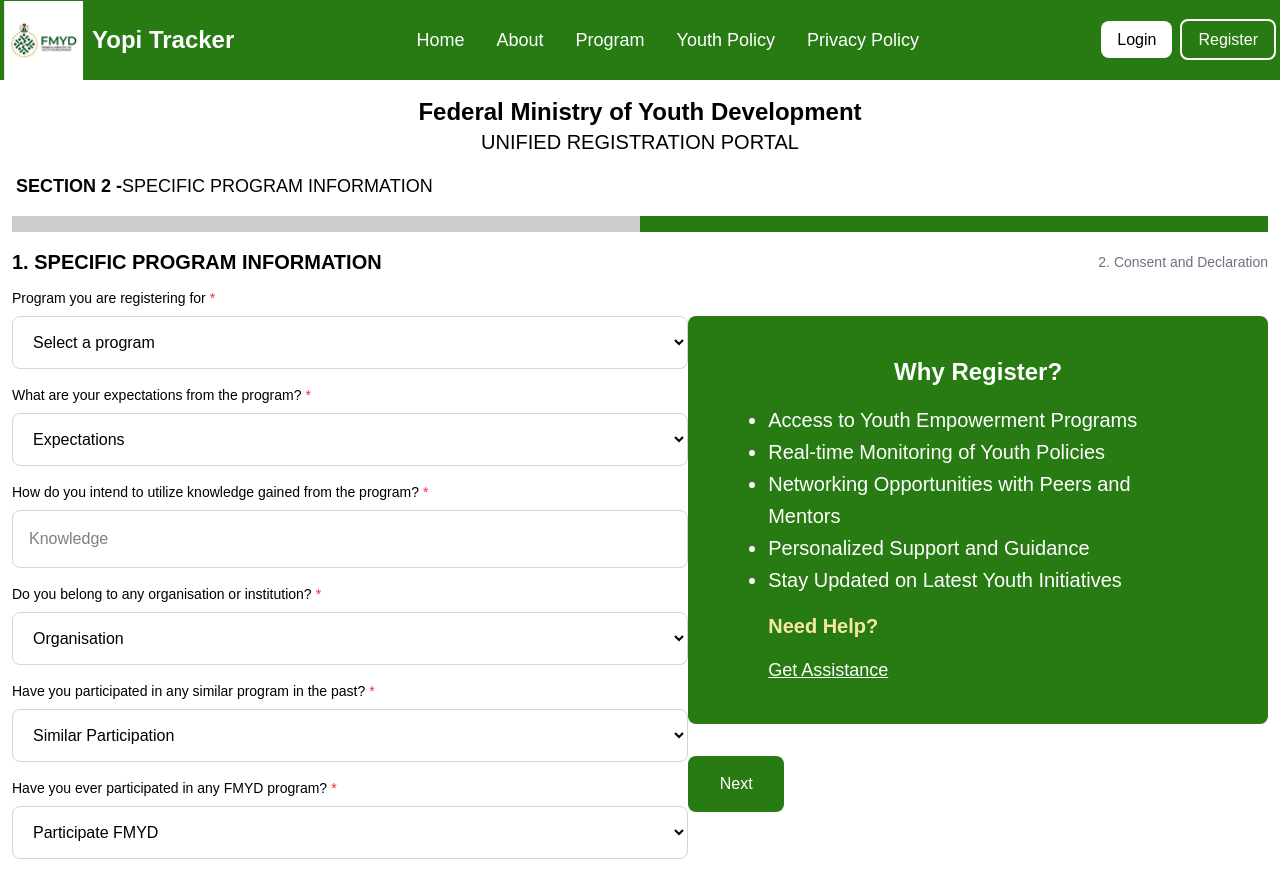
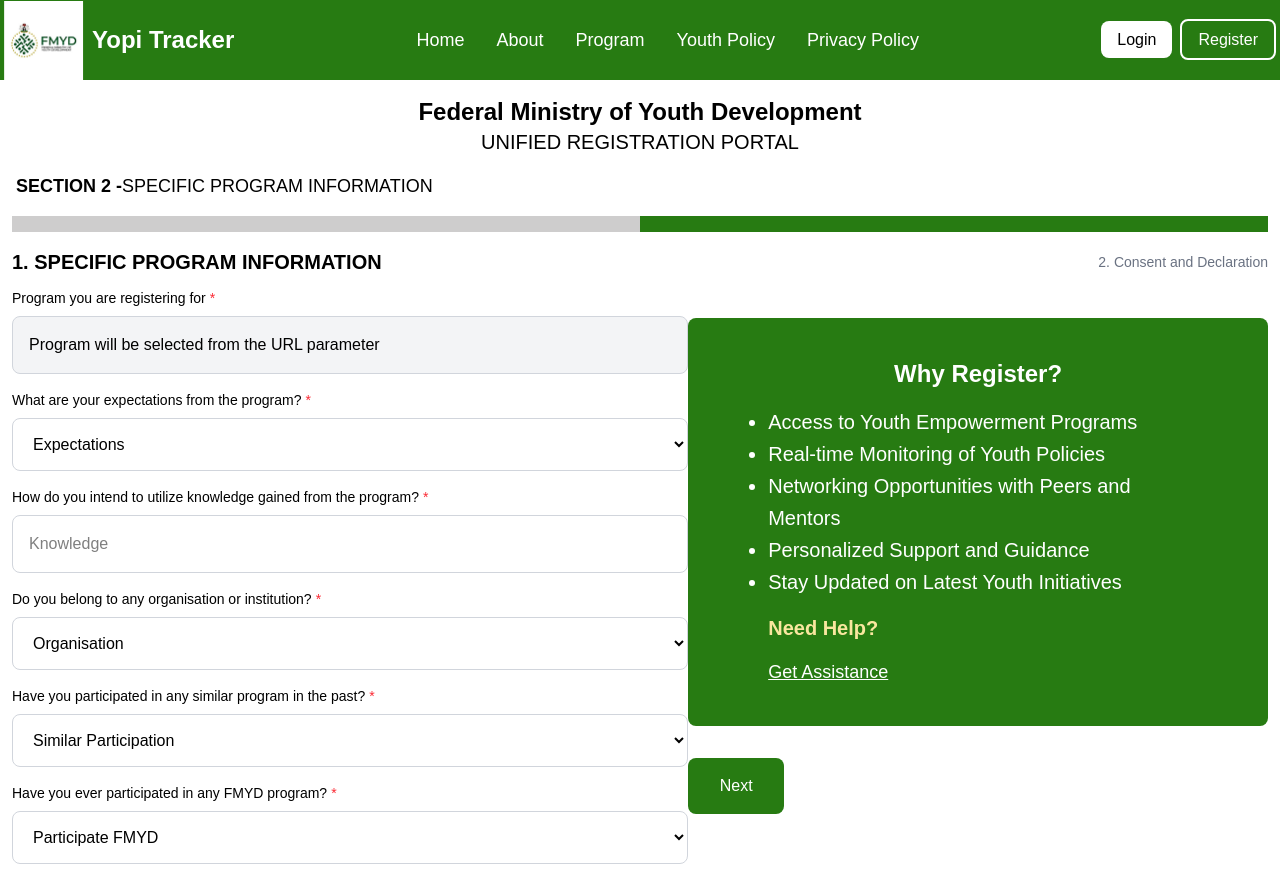
Before and after one commit to Blaziod/urep-frontend, a Next.js app: page /program_info in a window 1280 px wide. Built offline with nearby package versions, Linux system fonts and the light colour scheme.

Commit message:
fix: dropdown about program in register removed

```diff
--- a/src/app/program_info/page.tsx
+++ b/src/app/program_info/page.tsx
@@ -1,5 +1,5 @@
 'use client';
-import React, {useState} from 'react';
+import React, {useState, useMemo} from 'react';
 import Image from 'next/image';
 import Link from 'next/link';
 import {TextField} from "@/components";
@@ -29,12 +29,19 @@
     const [similarParticipation, setSimilarParticipation] = useState('');
     const [participateFMYD, setParticipateFMYD] = useState('');
 
-
     const programOptions = [
         { value: 'african_youth', label: 'African/National Youth Day 2025' },
         { value: 'bakeprenuer', label: 'Bakeprenuer Nigeria' },
         { value: 'national_youth', label: 'National Youth Policy Validation Workshop' },
+        { value: 'youth_migration', label: 'Youth Migration Awareness and Management Programme (YMAMP)' },
     ];
+
+    // Get the selected program name
+    const selectedProgramName = useMemo(() => {
+        if (!program) return '';
+        const selectedProgram = programOptions.find(option => option.value === program);
+        return selectedProgram ? selectedProgram.label : '';
+    }, [program]);
 
     const expectationOptions = [
         { value: 'yes', label: 'Yes' },
@@ -92,17 +99,16 @@
             </div>
             <div className={'flex flex-row items-center justify-evenly px-3'}>
                 <form onSubmit={handleSubmit} className={'w-[700px] gap-y-3.5'}>
-                    {/* Name field */}
-                    <TextField
-                        type="dropdown"
-                        label="Program you are registering for"
-                        placeholder="Select a program"
-                        value={program}
-                        onChange={setProgram}
-                        options={programOptions}
-                        required
-                        id="program"
-                    />
+                    {/* Program field - static display */}
+                    <div className="mb-4">
+                        <label htmlFor="program" className="block mb-2 text-sm mt-3 font-medium text-black">
+                            Program you are registering for
+                            <span className="text-red-500 ml-1">*</span>
+                        </label>
+                        <div className="w-full px-4 py-4 border border-gray-300 rounded-lg bg-gray-100">
+                            {selectedProgramName || "Program will be selected from the URL parameter"}
+                        </div>
+                    </div>
 
                     {/* Phone Nummber field */}
                     <TextField
--- a/src/app/register/page.tsx
+++ b/src/app/register/page.tsx
@@ -58,6 +58,7 @@
         { value: 'african_youth', label: 'African/National Youth Day 2025' },
         { value: 'bakeprenuer', label: 'Bakeprenuer Nigeria' },
         { value: 'national_youth', label: 'National Youth Policy Validation Workshop' },
+        { value: 'youth_migration', label: 'Youth Migration Awareness and Management Programme (YMAMP)' },
     ];
 
     // Get the selected program name
@@ -157,17 +158,16 @@
                     <h2 className={'font-semibold text-2xl mb-4'}>UNIFIED REGISTRATION PORTAL (UREP)</h2>
 
                     <form onSubmit={handleSubmit} className={'my-5 w-[70%]'}>
-                        {/* Programme field */}
-                        <TextField
-                            type="dropdown"
-                            label="What programme are you registering for?"
-                            placeholder="Select a programme"
-                            value={programme}
-                            onChange={setProgramme}
-                            options={programmeOptions}
-                            required
-                            id="programme"
-                        />
+                        {/* Programme field - static display */}
+                        <div className="mb-4">
+                            <label htmlFor="programme" className="block mb-2 text-sm mt-3 font-medium text-black">
+                                What programme are you registering for?
+                                <span className="text-red-500 ml-1">*</span>
+                            </label>
+                            <div className="w-full px-4 py-4 border border-gray-300 rounded-lg bg-gray-100">
+                                {selectedProgramName || "Program will be selected from the URL parameter"}
+                            </div>
+                        </div>
                         {programme && (
                             <div className={'flex items-center mt-2 mb-4'}>
                                 <input
```
